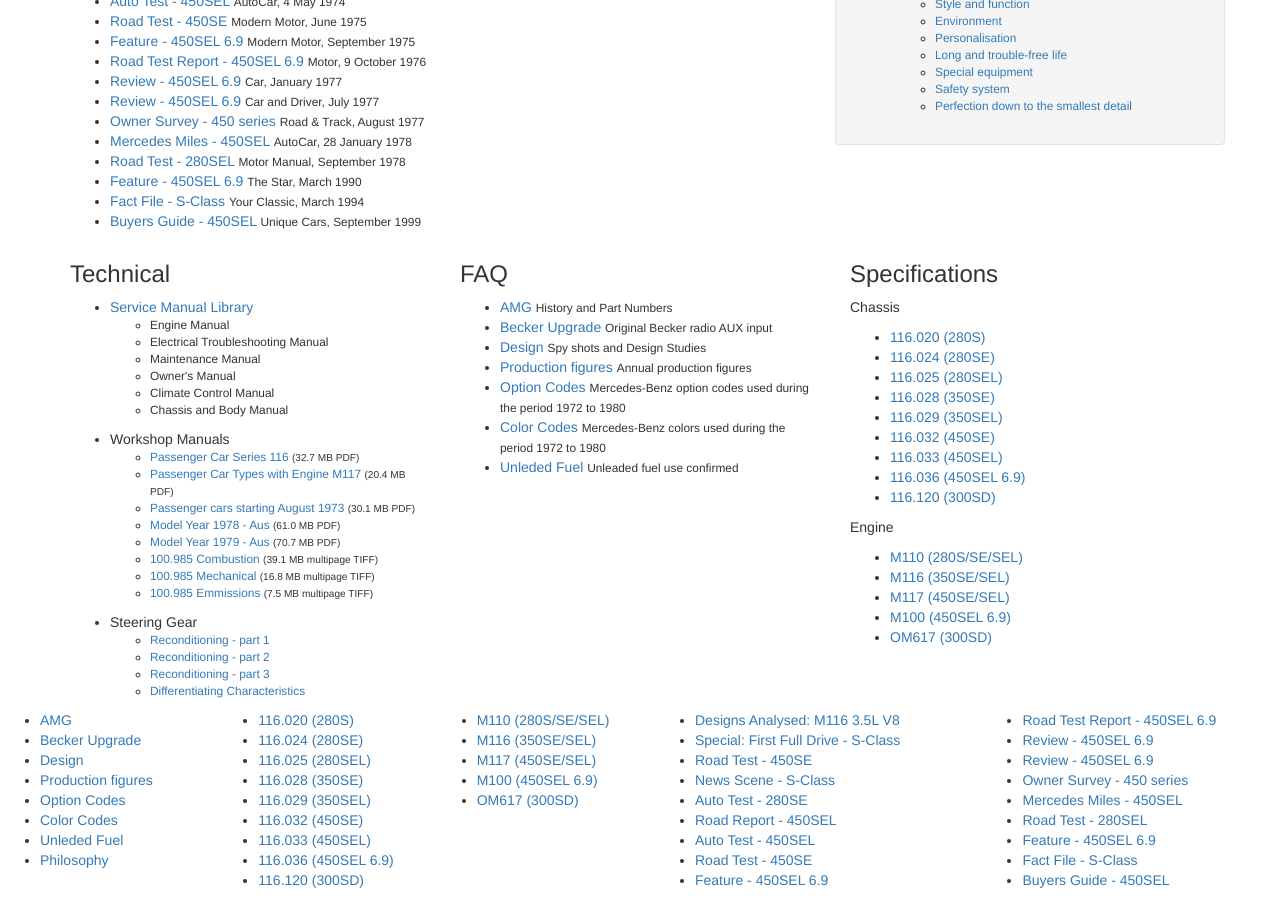
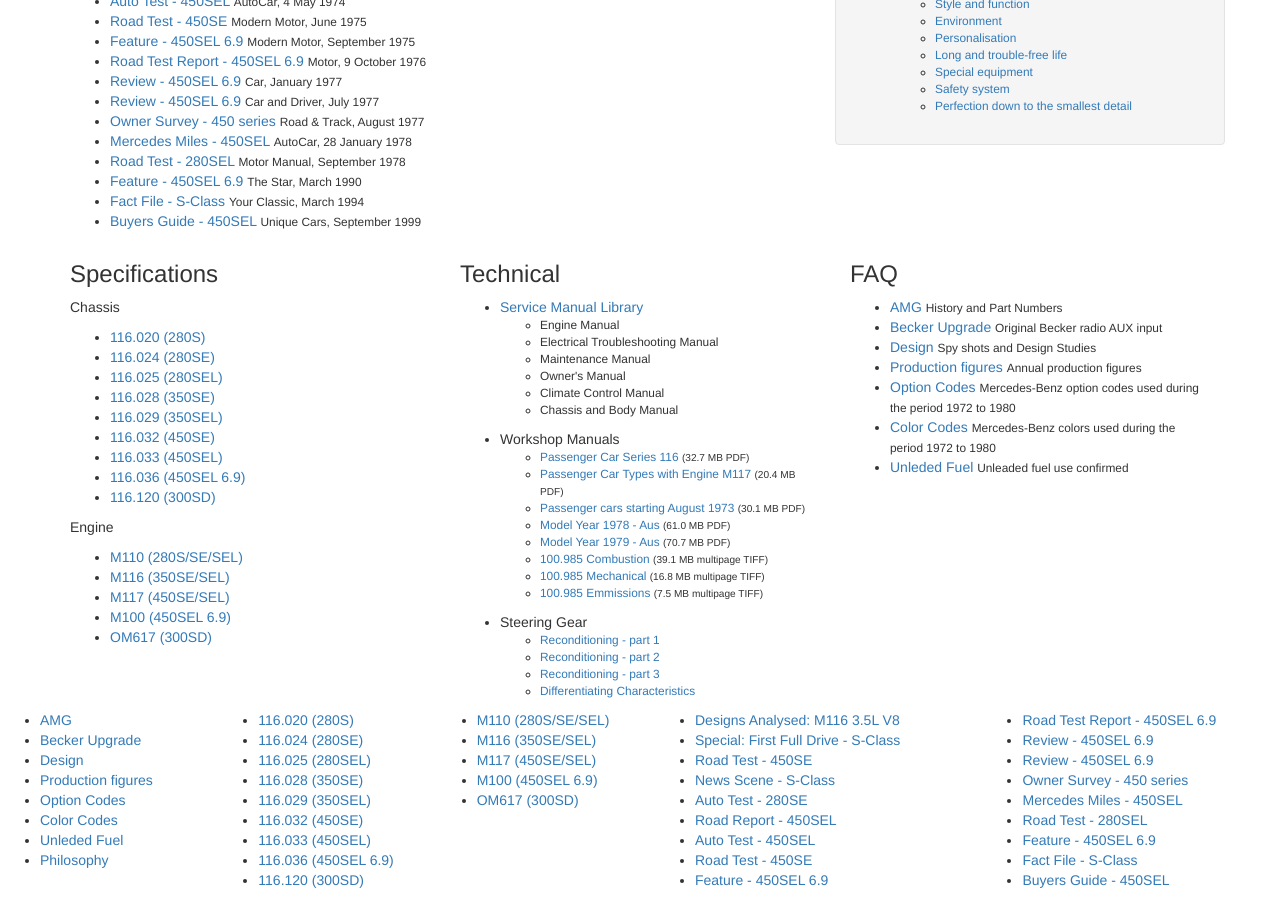
Before and after one commit to W116org/w116org.github.io, a Jekyll site: the page built from library.html, in a window 1280 px wide and 900 px high, scrolled down 660 px. Built offline with Jekyll 4.4.1, drawn with Linux system fonts in a browser that asks for light colours; nearby versions of some CDN libraries; comment, search, counter and statistics services are not loaded.

Commit message:
Update library.html

```diff
--- a/library.html
+++ b/library.html
@@ -14,30 +14,30 @@
         <div class="col-md-8">
 <h3 id="articles">Articles</h3>
 <ul>
-<li><a href="/library/autocar7202">Designs Analysed: M116 3.5L V8</a> <span class="small">AutoCar, 17 February 1972</span></li>
-<li><a href="/library/modernmotor7212">Special: First Full Drive - S-Class</a> <span class="small">Modern Motor, December 1972</span></li>
-<li><a href="/library/motortrend7305">Road Test - 450SE</a> <span class="small">Motor Trend, May 1973</span></li>
-<li><a href="/library/wheels7306">News Scene - S-Class</a> <span class="small">Wheels, June 1973</span></li>
-<li><a href="/library/autocar7307">Auto Test - 280SE</a> <span class="small">AutoCar, 12 July 1973</span></li>
-<li><a href="/library/wheels7402">Road Report - 450SEL </a><span class="small">Wheels, February 1974</span></li>
-<li><a href="/library/autocar7405">Auto Test - 450SEL </a><span class="small">AutoCar, 4 May 1974</span></li>
-<li><a href="/library/modernmotor7506">Road Test - 450SE</a> <span class="small">Modern Motor, June 1975</span></li>
-<li><a href="/library/modernmotor7509">Feature - 450SEL 6.9</a> <span class="small">Modern Motor, September 1975</span></li>
-<li><a href="/library/motor7610">Road Test Report - 450SEL 6.9</a> <span class="small">Motor, 9 October 1976</span></li>
-<li><a href="/library/car7701">Review - 450SEL 6.9</a> <span class="small">Car, January 1977</span></li>
-<li><a href="/library/caranddriver7707">Review - 450SEL 6.9</a> <span class="small">Car and Driver, July 1977</span></li>
-<li><a href="/library/roadtrack7708">Owner Survey - 450 series</a> <span class="small">Road &amp; Track, August 1977</span></li>
-<li><a href="/library/autocar7801">Mercedes Miles - 450SEL</a> <span class="small">AutoCar, 28 January 1978</span></li>
-<li><a href="/library/motormanual7809">Road Test - 280SEL</a> <span class="small">Motor Manual, September 1978</span></li>
-<li><a href="/library/thestar9003">Feature - 450SEL 6.9</a> <span class="small">The Star, March 1990</span></li>
-<li><a href="/library/yourclassic9403">Fact File - S-Class</a> <span class="small">Your Classic, March 1994</span></li>
-<li><a href="/library/uniquecars9909">Buyers Guide - 450SEL</a> <span class="small">Unique Cars, September 1999</span></li>
+<li><a href="/library/autocar7202/">Designs Analysed: M116 3.5L V8</a> <span class="small">AutoCar, 17 February 1972</span></li>
+<li><a href="/library/modernmotor7212/">Special: First Full Drive - S-Class</a> <span class="small">Modern Motor, December 1972</span></li>
+<li><a href="/library/motortrend7305/">Road Test - 450SE</a> <span class="small">Motor Trend, May 1973</span></li>
+<li><a href="/library/wheels7306/">News Scene - S-Class</a> <span class="small">Wheels, June 1973</span></li>
+<li><a href="/library/autocar7307/">Auto Test - 280SE</a> <span class="small">AutoCar, 12 July 1973</span></li>
+<li><a href="/library/wheels7402/">Road Report - 450SEL </a><span class="small">Wheels, February 1974</span></li>
+<li><a href="/library/autocar7405/">Auto Test - 450SEL </a><span class="small">AutoCar, 4 May 1974</span></li>
+<li><a href="/library/modernmotor7506/">Road Test - 450SE</a> <span class="small">Modern Motor, June 1975</span></li>
+<li><a href="/library/modernmotor7509/">Feature - 450SEL 6.9</a> <span class="small">Modern Motor, September 1975</span></li>
+<li><a href="/library/motor7610/">Road Test Report - 450SEL 6.9</a> <span class="small">Motor, 9 October 1976</span></li>
+<li><a href="/library/car7701/">Review - 450SEL 6.9</a> <span class="small">Car, January 1977</span></li>
+<li><a href="/library/caranddriver7707/">Review - 450SEL 6.9</a> <span class="small">Car and Driver, July 1977</span></li>
+<li><a href="/library/roadtrack7708/">Owner Survey - 450 series</a> <span class="small">Road &amp; Track, August 1977</span></li>
+<li><a href="/library/autocar7801/">Mercedes Miles - 450SEL</a> <span class="small">AutoCar, 28 January 1978</span></li>
+<li><a href="/library/motormanual7809/">Road Test - 280SEL</a> <span class="small">Motor Manual, September 1978</span></li>
+<li><a href="/library/thestar9003/">Feature - 450SEL 6.9</a> <span class="small">The Star, March 1990</span></li>
+<li><a href="/library/yourclassic9403/">Fact File - S-Class</a> <span class="small">Your Classic, March 1994</span></li>
+<li><a href="/library/uniquecars9909/">Buyers Guide - 450SEL</a> <span class="small">Unique Cars, September 1999</span></li>
 </ul>
         </div><!-- /.col-md-8 -->
         <div class="col-md-4 well">
 <h3 id="brochures">Brochures</h3>
 <ul>
-<li><a href="/library/philosophy01">Mercedes-Benz: Philosophy</a>
+<li><a href="/library/philosophy/">Mercedes-Benz: Philosophy</a>
 <ul class="small">
 <li><a href="/library/philosophy01">Man&nbsp;determines&nbsp;the&nbsp;standards</a></li>
 <li><a href="/library/philosophy02">Economy</a></li>
@@ -59,6 +59,29 @@
 
       <div class="row">
         <div class="col-md-4">
+<h3 id="specifications">Specifications</h3>
+<p>Chassis</p>
+<ul>
+<li><a href="/library/116_020/"> 116.020 (280S)</a></li>
+<li><a href="/library/116_024/"> 116.024 (280SE)</a></li>
+<li><a href="/library/116_025/"> 116.025 (280SEL)</a></li>
+<li><a href="/library/116_028/"> 116.028 (350SE) </a></li>
+<li><a href="/library/116_029/"> 116.029 (350SEL) </a></li>
+<li><a href="/library/116_032/"> 116.032 (450SE)</a></li>
+<li><a href="/library/116_033/"> 116.033 (450SEL) </a></li>
+<li><a href="/library/116_036/"> 116.036 (450SEL 6.9) </a></li>
+<li><a href="/library/116_120/"> 116.120 (300SD) </a></li>
+</ul>
+<p>Engine</p>
+<ul>
+<li><a href="/library/M110/"> M110 (280S/SE/SEL)</a></li>
+<li><a href="/library/M116/"> M116 (350SE/SEL) </a></li>
+<li><a href="/library/M117/"> M117 (450SE/SEL) </a></li>
+<li><a href="/library/M100/"> M100 (450SEL 6.9) </a></li>
+<li><a href="/library/OM617/"> OM617 (300SD) </a></li>
+</ul>
+        </div><!-- /.col-md-4 -->
+        <div class="col-md-4">
 <h3 id="technical">Technical</h3>
 <ul>
 <li><a href="//handbook.w116.org/">Service Manual Library</a></li>
@@ -74,59 +97,36 @@
 <ul>
 <li>Workshop Manuals</li>
 <ul class="small">
-<li><a href="/images/library/Passenger_Car_Series_116.pdf">Passenger Car Series 116</a> <span class="small">(32.7 MB PDF)</span></li>
-<li><a href="/images/library/Passenger_Car_Types_with_Engine_M117.pdf">Passenger Car Types with Engine M117</a> <span class="small">(20.4 MB PDF)</span></li>
-<li><a href="/images/library/Passenger_Cars_Starting_August_1973.pdf">Passenger cars starting August 1973</a> <span class="small">(30.1 MB PDF)</span></li>
-<li><a href="/images/library/AUS_1978.pdf">Model Year 1978 - Aus</a> <span class="small">(61.0 MB PDF)</span></li>
-<li><a href="/images/library/AUS_1979.pdf">Model Year 1979 - Aus</a> <span class="small">(70.7 MB PDF)</span></li>
-<li><a href="/images/library/manual100.985/02_83.tif">100.985 Combustion</a> <span class="small">(39.1 MB multipage TIFF)</span></li>
-<li><a href="/images/library/manual100.985/04_82.tif">100.985 Mechanical</a> <span class="small">(16.8 MB multipage TIFF)</span></li>
-<li><a href="/images/library/manual100.985/07_80.tif">100.985 Emmissions</a> <span class="small">(7.5 MB multipage TIFF)</span></li>
+<li><a href="/pdf/library/Passenger_Car_Series_116.pdf">Passenger Car Series 116</a> <span class="small">(32.7 MB PDF)</span></li>
+<li><a href="/pdf/library/Passenger_Car_Types_with_Engine_M117.pdf">Passenger Car Types with Engine M117</a> <span class="small">(20.4 MB PDF)</span></li>
+<li><a href="/pdf/library/Passenger_Cars_Starting_August_1973.pdf">Passenger cars starting August 1973</a> <span class="small">(30.1 MB PDF)</span></li>
+<li><a href="/pdf/library/AUS_1978.pdf">Model Year 1978 - Aus</a> <span class="small">(61.0 MB PDF)</span></li>
+<li><a href="/pdf/library/AUS_1979.pdf">Model Year 1979 - Aus</a> <span class="small">(70.7 MB PDF)</span></li>
+<li><a href="/pdf/library/manual100.985/02_83.tif">100.985 Combustion</a> <span class="small">(39.1 MB multipage TIFF)</span></li>
+<li><a href="/pdf/library/manual100.985/04_82.tif">100.985 Mechanical</a> <span class="small">(16.8 MB multipage TIFF)</span></li>
+<li><a href="/pdf/library/manual100.985/07_80.tif">100.985 Emmissions</a> <span class="small">(7.5 MB multipage TIFF)</span></li>
 </ul>
 </ul>
 <ul>
 <li>Steering Gear</li>
 <ul class="small">
-<li><a href="/images/library/steering/Steering_Power_46-220-part_1.pdf">Reconditioning - part 1</a></li>
-<li><a href="/images/library/steering/Steering_Power_46-220-part_2.pdf">Reconditioning - part 2</a></li>
-<li><a href="/images/library/steering/Steering_Box_46-070.pdf">Reconditioning - part 3</a></li>
-<li><a href="/images/library/steering/Steering_Box_Survey_46-010.pdf">Differentiating Characteristics</a></li>
+<li><a href="/pdf/library/steering/Steering_Power_46-220-part_1.pdf">Reconditioning - part 1</a></li>
+<li><a href="/pdf/library/steering/Steering_Power_46-220-part_2.pdf">Reconditioning - part 2</a></li>
+<li><a href="/pdf/library/steering/Steering_Box_46-070.pdf">Reconditioning - part 3</a></li>
+<li><a href="/pdf/library/steering/Steering_Box_Survey_46-010.pdf">Differentiating Characteristics</a></li>
 </ul>
 </ul>
       </div><!-- /.col-md-4 -->
         <div class="col-md-4">
 <h3 id="faq">FAQ</h3>
 <ul>
-<li><a href="/library/amg">AMG</a> <span class="small">History and Part Numbers</span></li>
-<li><a href="/library/becker_upgrade">Becker Upgrade</a> <span class="small">Original Becker radio AUX input</span></li>
-<li><a href="/library/design">Design</a> <span class="small">Spy shots and Design Studies</span></li>
-<li><a href="/library/production">Production figures</a> <span class="small">Annual production figures</span></li>
-<li><a href="/library/codes1">Option Codes</a> <span class="small">Mercedes-Benz option codes used during the period 1972 to 1980</span></li>
-<li><a href="/library/colors">Color Codes</a> <span class="small">Mercedes-Benz colors used during the period 1972 to 1980</span></li>
-<li><a href="/library/fuel">Unleded Fuel</a> <span class="small">Unleaded fuel use confirmed</span></li>
-</ul>
-        </div><!-- /.col-md-4 -->
-        <div class="col-md-4">
-<h3 id="specifications">Specifications</h3>
-<p>Chassis</p>
-<ul>
-<li><a href="/library/116_020"> 116.020 (280S)</a></li>
-<li><a href="/library/116_024"> 116.024 (280SE)</a></li>
-<li><a href="/library/116_025"> 116.025 (280SEL)</a></li>
-<li><a href="/library/116_028"> 116.028 (350SE) </a></li>
-<li><a href="/library/116_029"> 116.029 (350SEL) </a></li>
-<li><a href="/library/116_032"> 116.032 (450SE)</a></li>
-<li><a href="/library/116_033"> 116.033 (450SEL) </a></li>
-<li><a href="/library/116_036"> 116.036 (450SEL 6.9) </a></li>
-<li><a href="/library/116_120"> 116.120 (300SD) </a></li>
-</ul>
-<p>Engine</p>
-<ul>
-<li><a href="/library/M110"> M110 (280S/SE/SEL)</a></li>
-<li><a href="/library/M116"> M116 (350SE/SEL) </a></li>
-<li><a href="/library/M117"> M117 (450SE/SEL) </a></li>
-<li><a href="/library/M100"> M100 (450SEL 6.9) </a></li>
-<li><a href="/library/OM617"> OM617 (300SD) </a></li>
+<li><a href="/library/amg/">AMG</a> <span class="small">History and Part Numbers</span></li>
+<li><a href="/library/becker_upgrade/">Becker Upgrade</a> <span class="small">Original Becker radio AUX input</span></li>
+<li><a href="/library/design/">Design</a> <span class="small">Spy shots and Design Studies</span></li>
+<li><a href="/library/production/">Production figures</a> <span class="small">Annual production figures</span></li>
+<li><a href="/library/codes1/">Option Codes</a> <span class="small">Mercedes-Benz option codes used during the period 1972 to 1980</span></li>
+<li><a href="/library/colors/">Color Codes</a> <span class="small">Mercedes-Benz colors used during the period 1972 to 1980</span></li>
+<li><a href="/library/fuel/">Unleded Fuel</a> <span class="small">Unleaded fuel use confirmed</span></li>
 </ul>
         </div><!-- /.col-md-4 -->
       </div><!-- /.row -->
```
